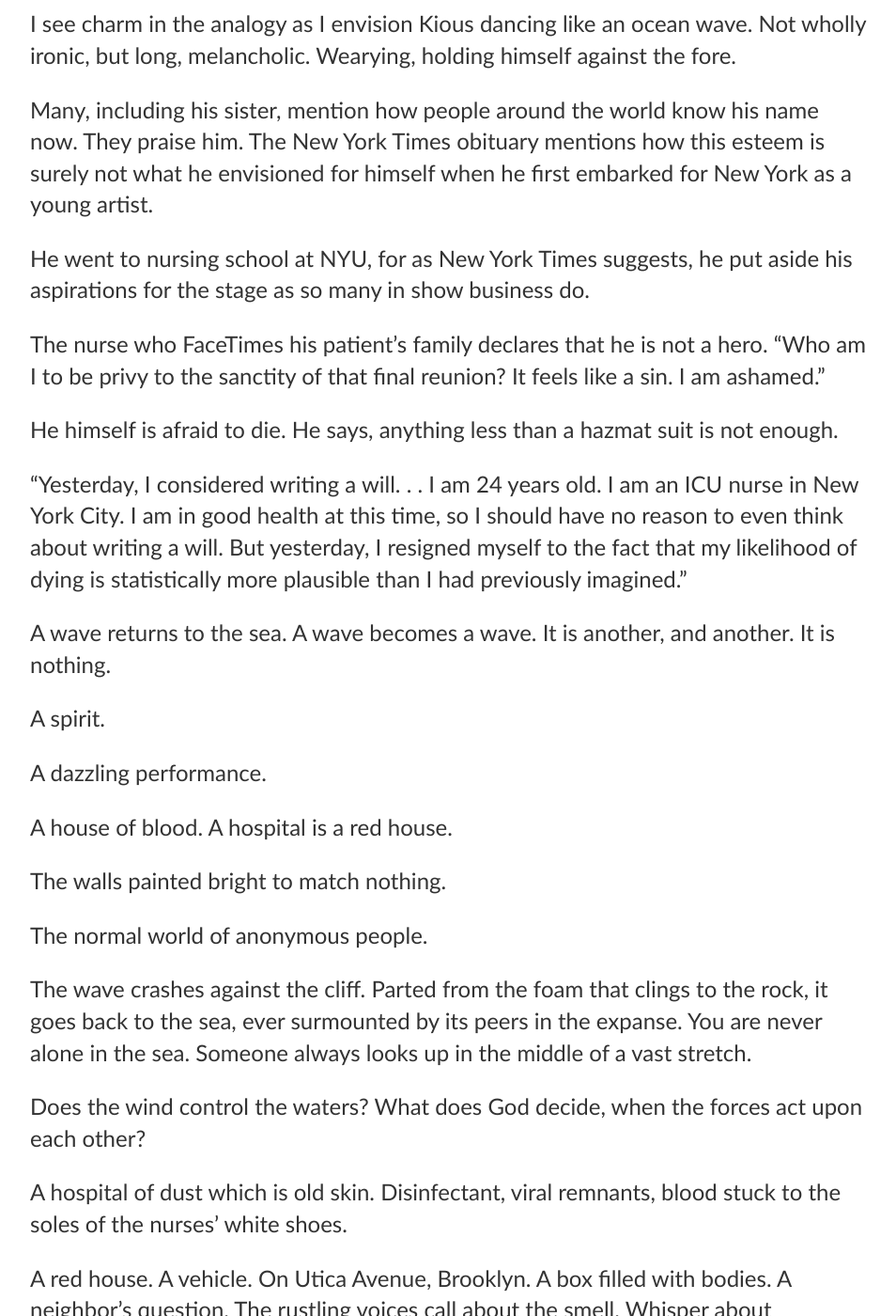
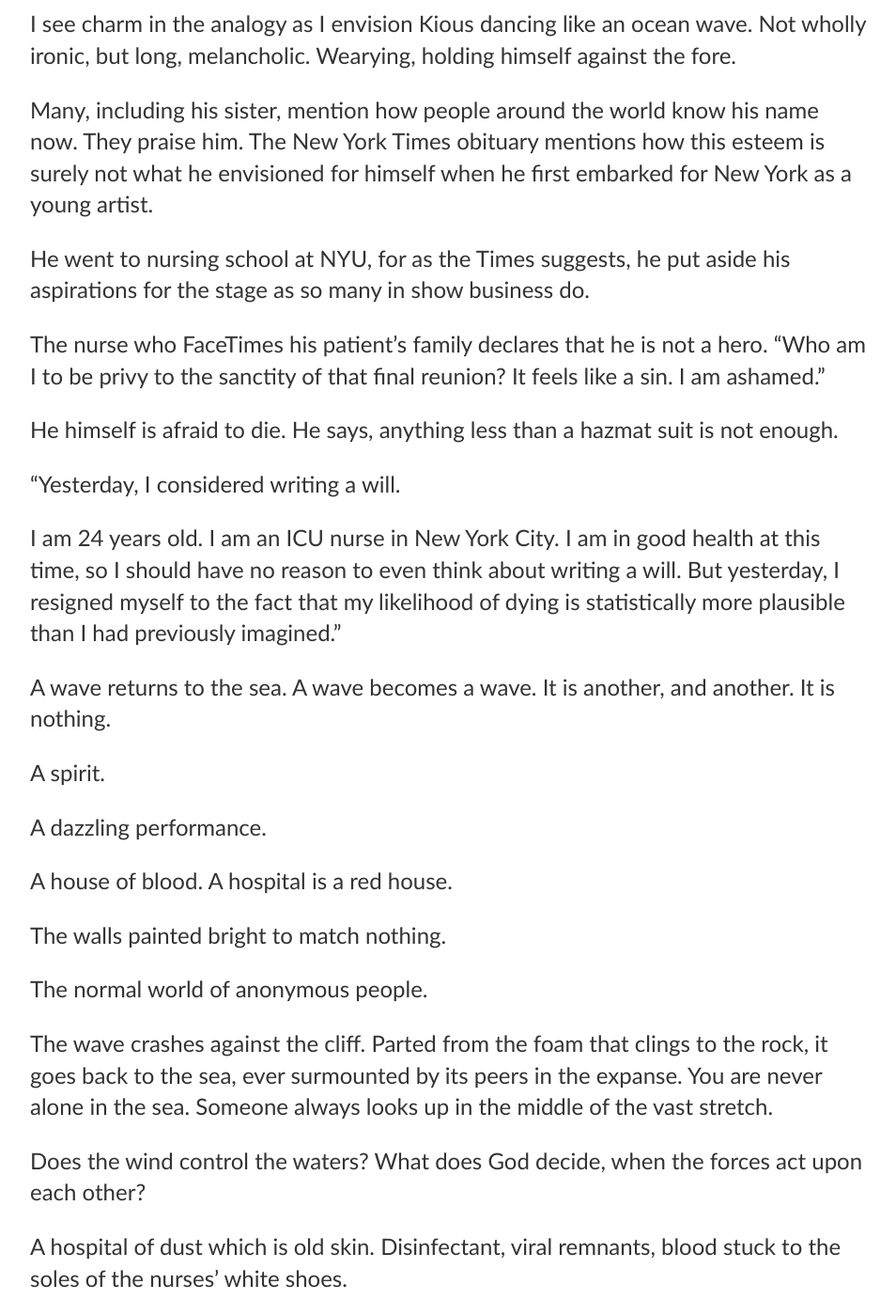
Before and after one commit to liandyn/liandyn.github.io, a Jekyll site: the page built from _posts/2020-04-30-the-wave.md, in a window 1280 px wide and 1400 px high, scrolled down 1723 px. Shown: the whole window at 94% size, without its empty margins (160-1114 px from the left). Built offline with Jekyll 4.4.1, drawn with Linux system fonts in a browser that asks for light colours.

Commit message:
Update 2020-04-30-the-wave.md

```diff
--- a/_posts/2020-04-30-the-wave.md
+++ b/_posts/2020-04-30-the-wave.md
@@ -44,15 +44,14 @@ I see charm in the analogy as I envision Kious dancing like an ocean wave. Not w
 
 Many, including his sister, mention how people around the world know his name now. They praise him. The New York Times obituary mentions how this esteem is surely not what he envisioned for himself when he first embarked for New York as a young artist.
 
-He went to nursing school at NYU, for as New York Times suggests, he put aside his aspirations for the stage as so many in show business do.
+He went to nursing school at NYU, for as the Times suggests, he put aside his aspirations for the stage as so many in show business do.
 
 The nurse who FaceTimes his patient’s family declares that he is not a hero. “Who am I to be privy to the sanctity of that final reunion? It feels like a sin. I am ashamed.”
 
 He himself is afraid to die. He says, anything less than a hazmat suit is not enough.
 
 “Yesterday, I considered writing a will.
-.
-.
+
 I am 24 years old. I am an ICU nurse in New York City. I am in good health at this time, so I should have no reason to even think about writing a will. But yesterday, I resigned myself to the fact that my likelihood of dying is statistically more plausible than I had previously imagined.”
 
 A wave returns to the sea. A wave becomes a wave. It is another, and another. It is nothing.
@@ -67,7 +66,7 @@ The walls painted bright to match nothing.
 
 The normal world of anonymous people.
 
-The wave crashes against the cliff. Parted from the foam that clings to the rock, it goes back to the sea, ever surmounted by its peers in the expanse. You are never alone in the sea. Someone always looks up in the middle of a vast stretch.
+The wave crashes against the cliff. Parted from the foam that clings to the rock, it goes back to the sea, ever surmounted by its peers in the expanse. You are never alone in the sea. Someone always looks up in the middle of the vast stretch.
 
 Does the wind control the waters?
 What does God decide, when the forces act upon each other?
```
